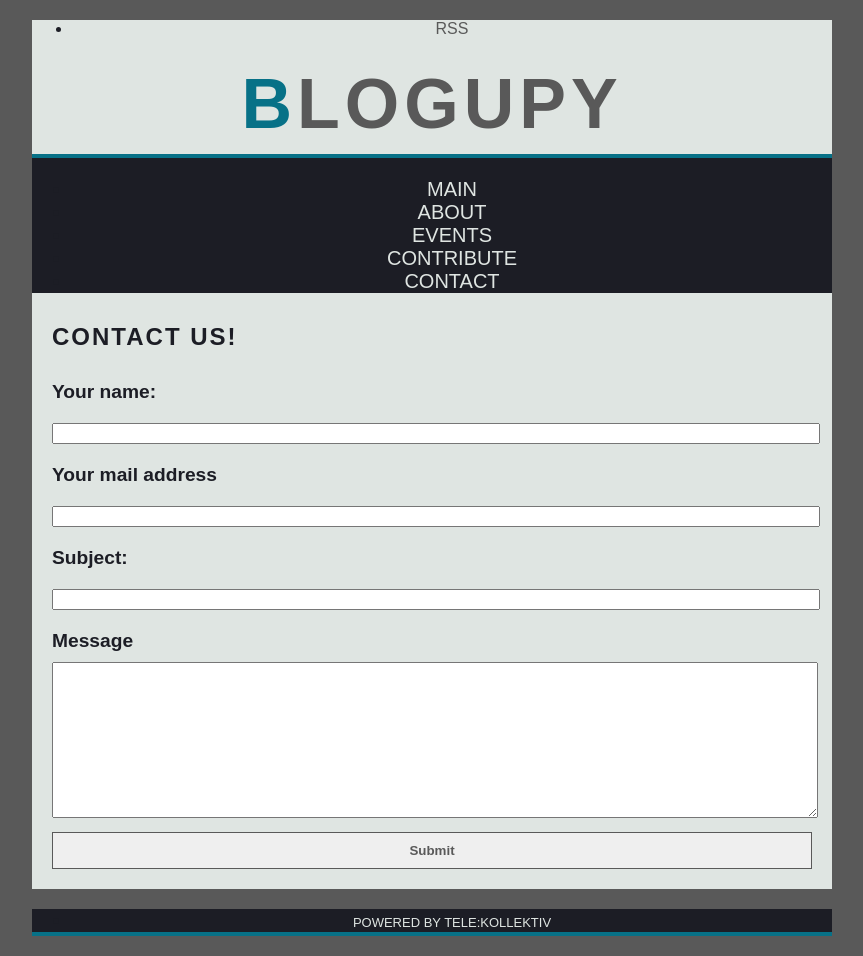
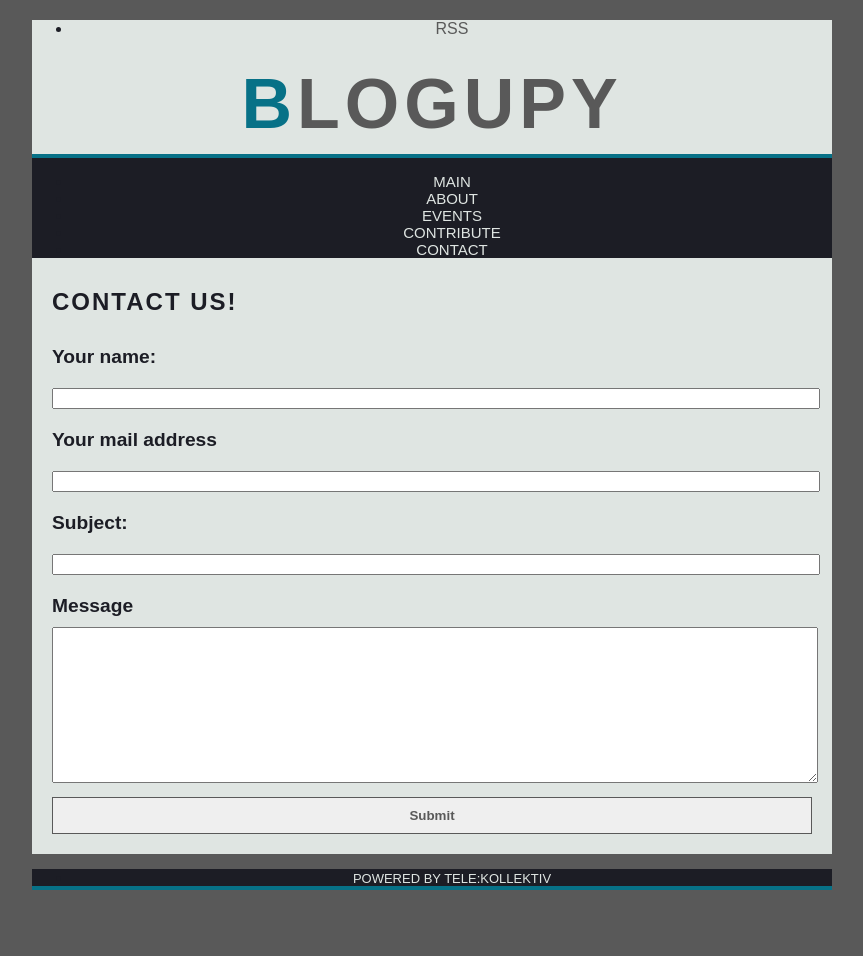
Before and after one commit to telekollektiv/blogupy, a Flask app: page /kontakt/ in a window 1280 px wide. Shown: the whole page, without its empty margins (208-1071 px from the left). After the commit the page ends 890 px from the top, so only its background shows below. Run offline with Flask 2, Linux system fonts and the light colour scheme; parts of the project's set-up code (start-up, migrations or seed data) failed here and were passed over; some libraries are stand-ins or nearby versions.

Commit message:
changing font sizes

```diff
--- a/static/css/main.css
+++ b/static/css/main.css
@@ -88,7 +88,7 @@ footer a {
 
 nav {
     background-color: #1C1D25;
-    font-size: 20px;
+    font-size: 15px;
 }
 
 header nav {
@@ -144,7 +144,7 @@ article, .content {
 article h2 {
     font-family: 'Cella', sans-serif;
     letter-spacing: -1px;
-    font-size: 20px;
+    font-size: 10px;
 }
 
 article p {
```
